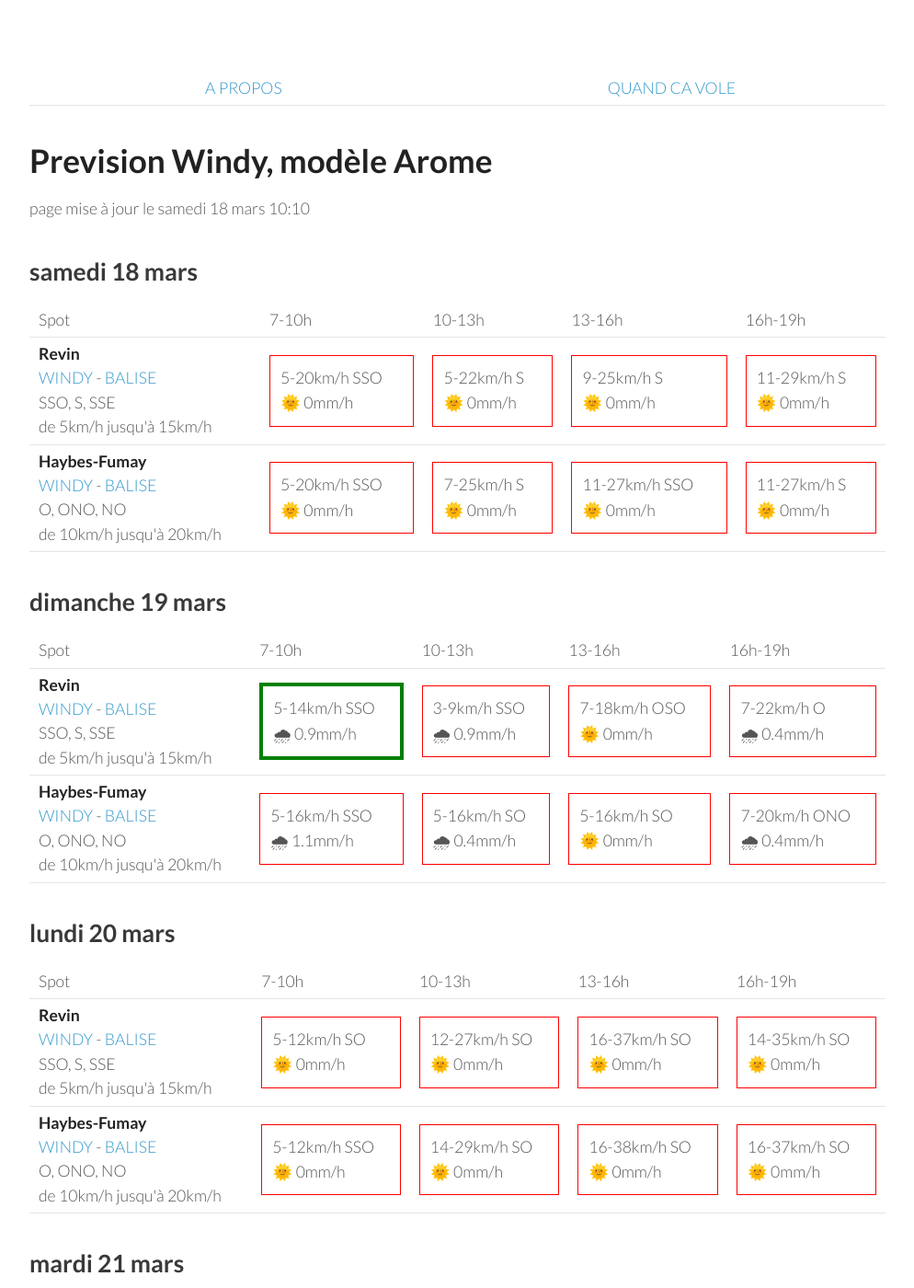
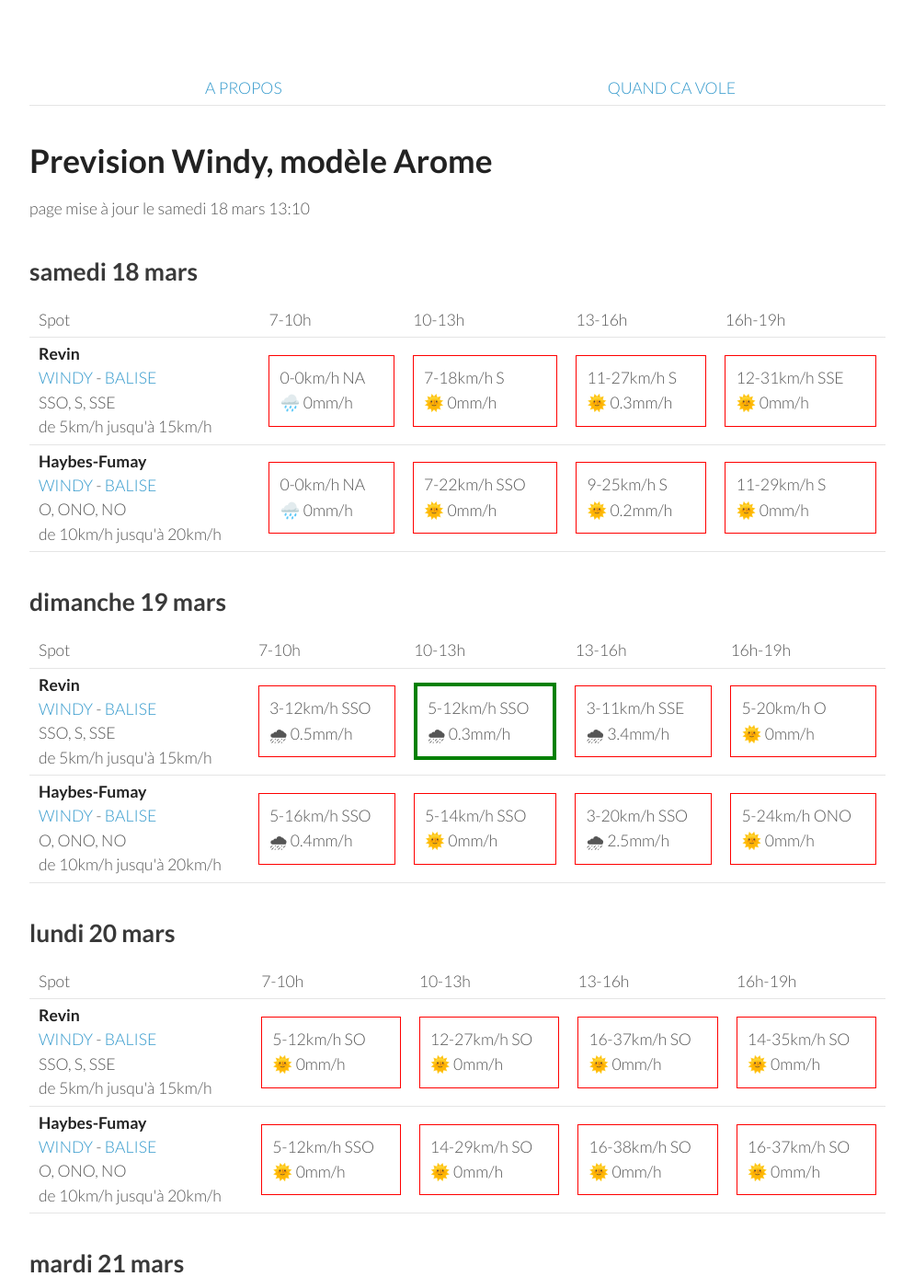
Before and after one commit to parapente-dans-le-nord/parapente-dans-le-nord.github.io, a Jekyll site: the page built from ardennes.markdown, in a window 1280 px wide and 1400 px high. Shown: the whole window at 92% size, without its empty margins (26-1020 px from the left). Built offline with Jekyll 4.4.1, drawn with Linux system fonts in a browser that asks for light colours.

Commit message:
update index.markdown

```diff
--- a/ardennes.markdown
+++ b/ardennes.markdown
@@ -7,7 +7,7 @@ title:  "Tous les spots"
 {: .links}
 
 # Prevision Windy, modèle Arome
-page mise à jour le samedi 18 mars 10:10
+page mise à jour le samedi 18 mars 13:10
 
 ## samedi 18 mars
 
@@ -24,21 +24,19 @@ page mise à jour le samedi 18 mars 10:10
 <tr>
         <td><strong>Revin</strong><br><a href="https://windy.com/49.948/4.625?49.543,4.625,8">WINDY</a> - <span class=""><a href="http://www.balisemeteo.com/balise.php?idBalise=5019">BALISE</a> </span><br> <span class="vent-favorable">SSO, S, SSE</span><br><span class="force-vent">de 5km/h jusqu'à 15km/h</span> </td>
 
-            <td><div class="not-flyable"><p>5-20km/h SSO</p><p>🌞 0mm/h</p></div></td>
-            <td><div class="not-flyable"><p>5-22km/h S</p><p>🌞 0mm/h</p></div></td>
-            <td><div class="not-flyable"><p>9-25km/h S</p><p>🌞 0mm/h</p></div></td>
-            <td><div class="not-flyable"><p>11-29km/h S</p><p>🌞 0mm/h</p></div></td>
-
+            <td><div class="not-flyable"><p>0-0km/h NA</p><p>🌧️ 0mm/h</p></div></td>
+            <td><div class="not-flyable"><p>7-18km/h S</p><p>🌞 0mm/h</p></div></td>
+            <td><div class="not-flyable"><p>11-27km/h S</p><p>🌞 0.3mm/h</p></div></td>
+            <td><div class="not-flyable"><p>12-31km/h SSE</p><p>🌞 0mm/h</p></div></td>
 
     </tr>
 <tr>
         <td><strong>Haybes-Fumay</strong><br><a href="https://windy.com/49.998/4.715?49.913,4.738,10">WINDY</a> - <span class=""><a href="http://www.balisemeteo.com/balise.php?idBalise=104">BALISE</a> </span><br> <span class="vent-favorable">O, ONO, NO</span><br><span class="force-vent">de 10km/h jusqu'à 20km/h</span> </td>
 
-            <td><div class="not-flyable"><p>5-20km/h SSO</p><p>🌞 0mm/h</p></div></td>
-            <td><div class="not-flyable"><p>7-25km/h S</p><p>🌞 0mm/h</p></div></td>
-            <td><div class="not-flyable"><p>11-27km/h SSO</p><p>🌞 0mm/h</p></div></td>
-            <td><div class="not-flyable"><p>11-27km/h S</p><p>🌞 0mm/h</p></div></td>
-
+            <td><div class="not-flyable"><p>0-0km/h NA</p><p>🌧️ 0mm/h</p></div></td>
+            <td><div class="not-flyable"><p>7-22km/h SSO</p><p>🌞 0mm/h</p></div></td>
+            <td><div class="not-flyable"><p>9-25km/h S</p><p>🌞 0.2mm/h</p></div></td>
+            <td><div class="not-flyable"><p>11-29km/h S</p><p>🌞 0mm/h</p></div></td>
 
     </tr>
 
@@ -60,20 +58,20 @@ page mise à jour le samedi 18 mars 10:10
 <tr>
         <td><strong>Revin</strong><br><a href="https://windy.com/49.948/4.625?49.543,4.625,8">WINDY</a> - <span class=""><a href="http://www.balisemeteo.com/balise.php?idBalise=5019">BALISE</a> </span><br> <span class="vent-favorable">SSO, S, SSE</span><br><span class="force-vent">de 5km/h jusqu'à 15km/h</span> </td>
 
-            <td><div class="flyable"><p>5-14km/h SSO</p><p>🌧 0.9mm/h</p></div></td>
-            <td><div class="not-flyable"><p>3-9km/h SSO</p><p>🌧 0.9mm/h</p></div></td>
-            <td><div class="not-flyable"><p>7-18km/h OSO</p><p>🌞 0mm/h</p></div></td>
-            <td><div class="not-flyable"><p>7-22km/h O</p><p>🌧 0.4mm/h</p></div></td>
+            <td><div class="not-flyable"><p>3-12km/h SSO</p><p>🌧 0.5mm/h</p></div></td>
+            <td><div class="flyable"><p>5-12km/h SSO</p><p>🌧 0.3mm/h</p></div></td>
+            <td><div class="not-flyable"><p>3-11km/h SSE</p><p>🌧 3.4mm/h</p></div></td>
+            <td><div class="not-flyable"><p>5-20km/h O</p><p>🌞 0mm/h</p></div></td>
 
 
     </tr>
 <tr>
         <td><strong>Haybes-Fumay</strong><br><a href="https://windy.com/49.998/4.715?49.913,4.738,10">WINDY</a> - <span class=""><a href="http://www.balisemeteo.com/balise.php?idBalise=104">BALISE</a> </span><br> <span class="vent-favorable">O, ONO, NO</span><br><span class="force-vent">de 10km/h jusqu'à 20km/h</span> </td>
 
-            <td><div class="not-flyable"><p>5-16km/h SSO</p><p>🌧 1.1mm/h</p></div></td>
-            <td><div class="not-flyable"><p>5-16km/h SO</p><p>🌧 0.4mm/h</p></div></td>
-            <td><div class="not-flyable"><p>5-16km/h SO</p><p>🌞 0mm/h</p></div></td>
-            <td><div class="not-flyable"><p>7-20km/h ONO</p><p>🌧 0.4mm/h</p></div></td>
+            <td><div class="not-flyable"><p>5-16km/h SSO</p><p>🌧 0.4mm/h</p></div></td>
+            <td><div class="not-flyable"><p>5-14km/h SSO</p><p>🌞 0mm/h</p></div></td>
+            <td><div class="not-flyable"><p>3-20km/h SSO</p><p>🌧 2.5mm/h</p></div></td>
+            <td><div class="not-flyable"><p>5-24km/h ONO</p><p>🌞 0mm/h</p></div></td>
 
 
     </tr>
```
